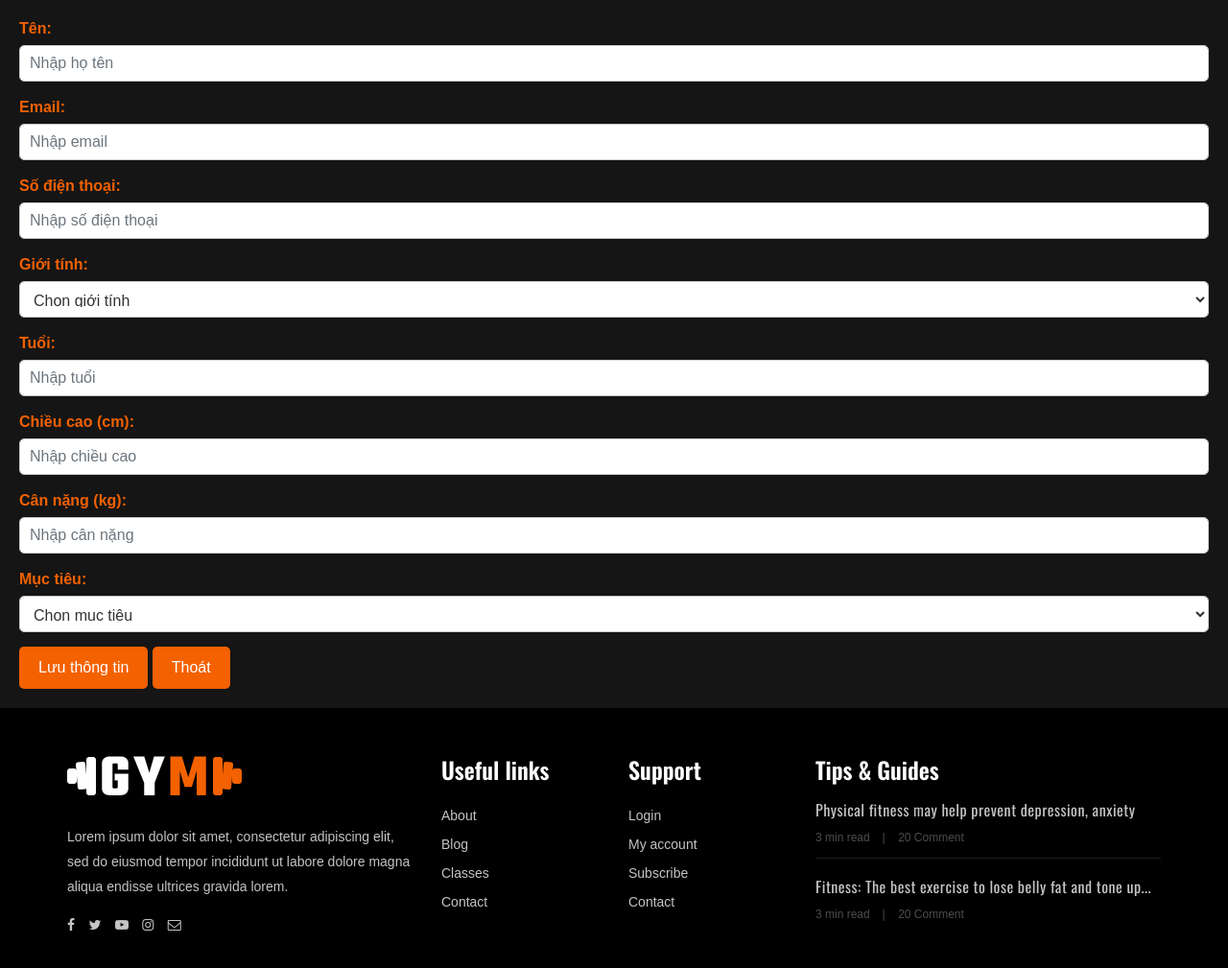
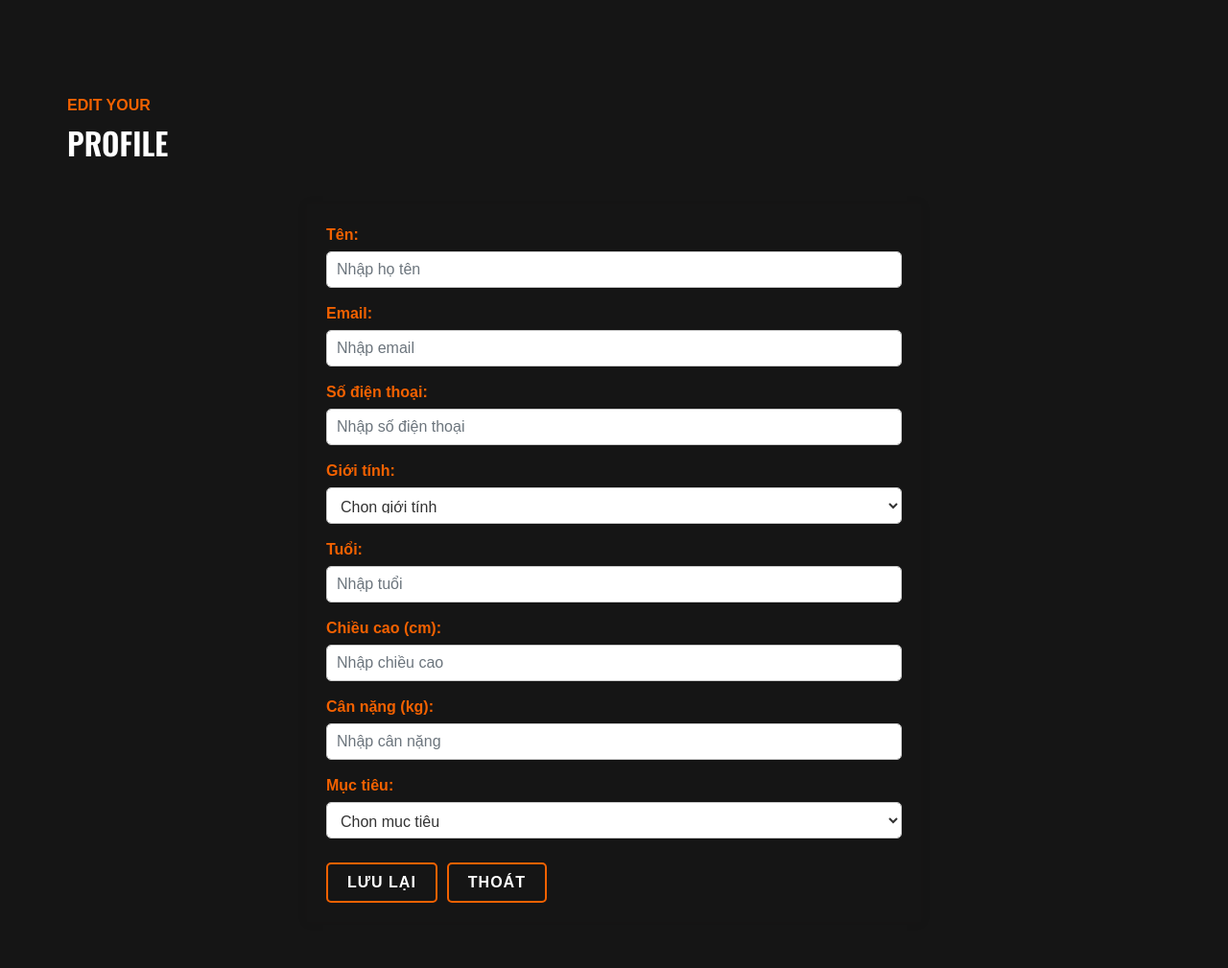
Before and after one commit to Rirxes/gym-fe, a plain HTML site: page update-info.html in a window 1280 px wide. Shown: the part 502-1511 px from the top of the page at 96% size. Drawn offline with nearby package versions, Linux system fonts and the light colour scheme; a web font is replaced by a local one.

Commit message:
Update update-info.html

```diff
--- a/update-info.html
+++ b/update-info.html
@@ -26,7 +26,7 @@
         .form-control {
             background-color: #fff;
             color: #333;
-            padding: 10px;
+            padding: auto;
             font-size: 16px;
             border: 1px solid #ccc;
             border-radius: 5px;
@@ -37,7 +37,10 @@
             background-color: #f9f9f9;
             padding: 20px;
             border-radius: 0px;
-            box-shadow: 0 0 10px rgba(0, 0, 0, 0.1);
+            box-shadow: 0 0 10px rgba(30, 22, 22, 0.1);
+            width: 50%;
+            align-items: center;
+            margin: auto;
         }
 
         #updateUserForm .form-group {
@@ -63,7 +66,7 @@
             display: block;
         }
 
-        #updateUserForm button {
+        .primary-btn {
             background-color: #f36100;
             color: #fff;
             padding: 10px 20px;
@@ -71,14 +74,16 @@
             border-radius: 5px;
             cursor: pointer;
             font-size: 16px;
+            margin-right: 10px;
         }
 
-        #updateUserForm button:hover {
+        .primary-btn:hover {
             background-color: #e05500;
         }
-        #updateUserForm .btn-group {
+
+        .btn-group {
             display: flex;
-        justify-content: space-between;
+            justify-content: flex-start;
         }
     </style>
 </head>
@@ -203,8 +208,19 @@
     <!-- Breadcrumb Section End -->
 
     <!-- Update profile -->
-    <!-- Form Start -->
-    <div class="">
+    <section class="team-section spad">
+            <div class="container">
+                <div class="row">
+                    <div class="col-lg-12">
+                        <div class="team-title">
+                            <div class="section-title">
+                                <span>Edit your</span>
+                                <h2>Profile</h2>
+                            </div>
+                        </div>
+                    </div>
+                </div>
+            </div>
             <form id="updateUserForm" style="color: #f36100; background-color: #151515;">
                 <!-- Tên đăng nhập -->
 
@@ -251,13 +267,16 @@
                     </select>
                 </div>
                 <!-- Submit Button -->
-            <div class="button-group">
-                <button type="submit">Lưu thông tin</button>
-                <button type="button"
-                    onclick="window.location.href='/user/home/user'">Thoát</button>
+
+                <div class="btn-group">
+                    <button type="submit" class="primary-btn btn-normal appoinment-btn">Lưu lại</button>
+                    <button type="button" class="primary-btn btn-normal appoinment-btn"
+                        onclick="window.location.href='index.html'">Thoát</button>
                 </div>
             </form>
         </div>
+    </section>
+
 
 
     <!-- Footer Section Begin -->
@@ -335,7 +354,6 @@
                     </div>
                 </div>
             </div>
-        </div>
     </section>
     <!-- Footer Section End -->
     <script>
```
Lines whose indentation alone changed are shown as unchanged.
